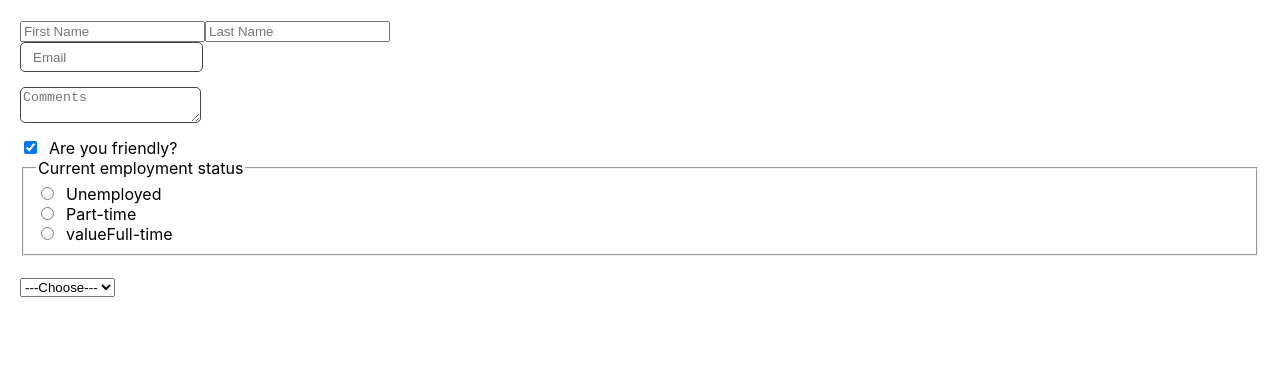
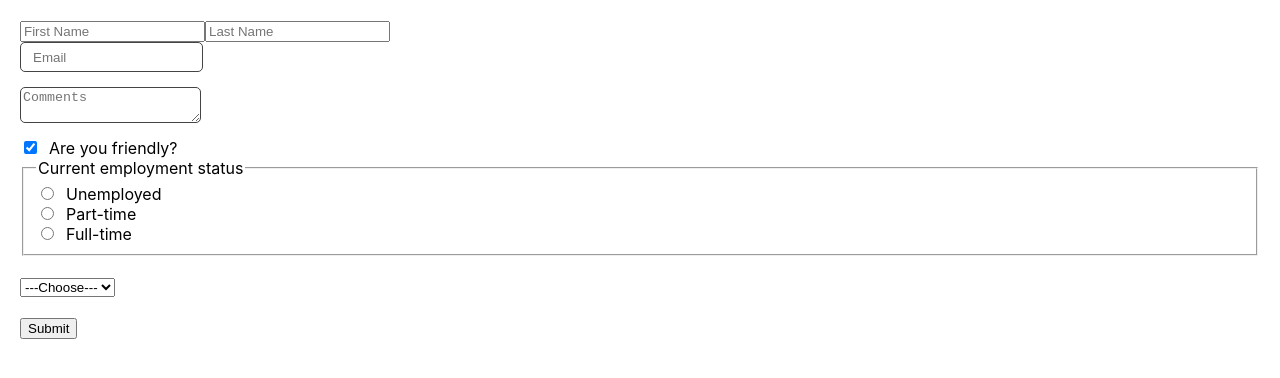
Before and after one commit to tanimaraeliassantos/form-react, a React (Create React App) app: page / in a window 1280 px wide. Shown: the top 378 px of the page. Built offline with nearby package versions, Linux system fonts and the light colour scheme.

Commit message:
Update App.js
Create function to handle submit form
Prevent form from reloading and emptying all data
console.log data to make sure code is working properly
Add function to onSubmit from form
Add button to submit form

```diff
--- a/src/App.js
+++ b/src/App.js
@@ -12,8 +12,6 @@
     favColor: "",
   });
 
-  console.log(formData.favColor);
-
   function handleChange(event) {
     const { name, value, type, checked } = event.target;
     setFormData((prevFormData) => {
@@ -24,8 +22,12 @@
     });
   }
 
+  function handleSubmit(event) {
+    event.preventDefault();
+    console.log(formData);
+  }
   return (
-    <form>
+    <form onSubmit={handleSubmit}>
       <input
         type="text"
         placeholder="First Name"
@@ -91,7 +93,6 @@
           checked={formData.employment === "full-time"}
           onChange={handleChange}
         />
-        value
         <label htmlFor="full-time">Full-time</label>
         <br />
       </fieldset>
@@ -111,6 +112,9 @@
         <option value="indigo">indigo</option>
         <option value="violet">violet</option>
       </select>
+      <br />
+      <br />
+      <button>Submit</button>
     </form>
   );
 }
```
